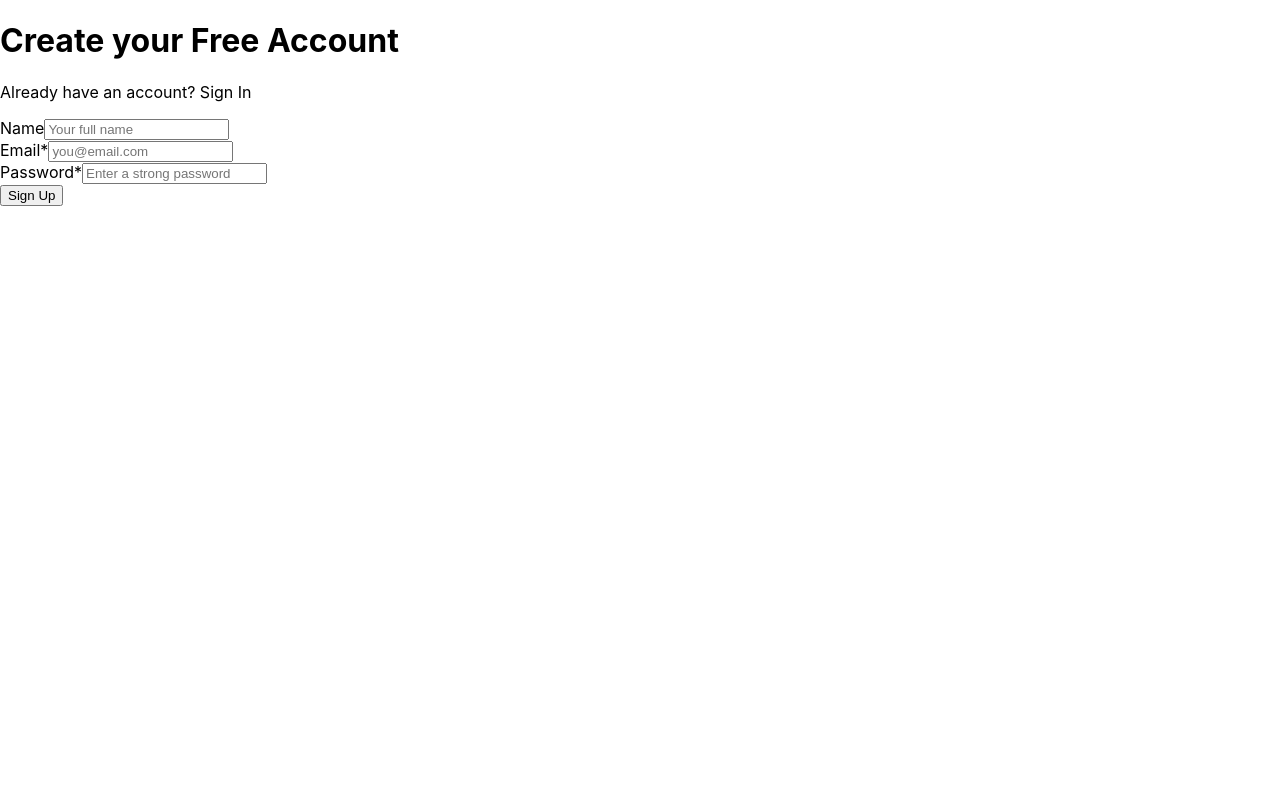
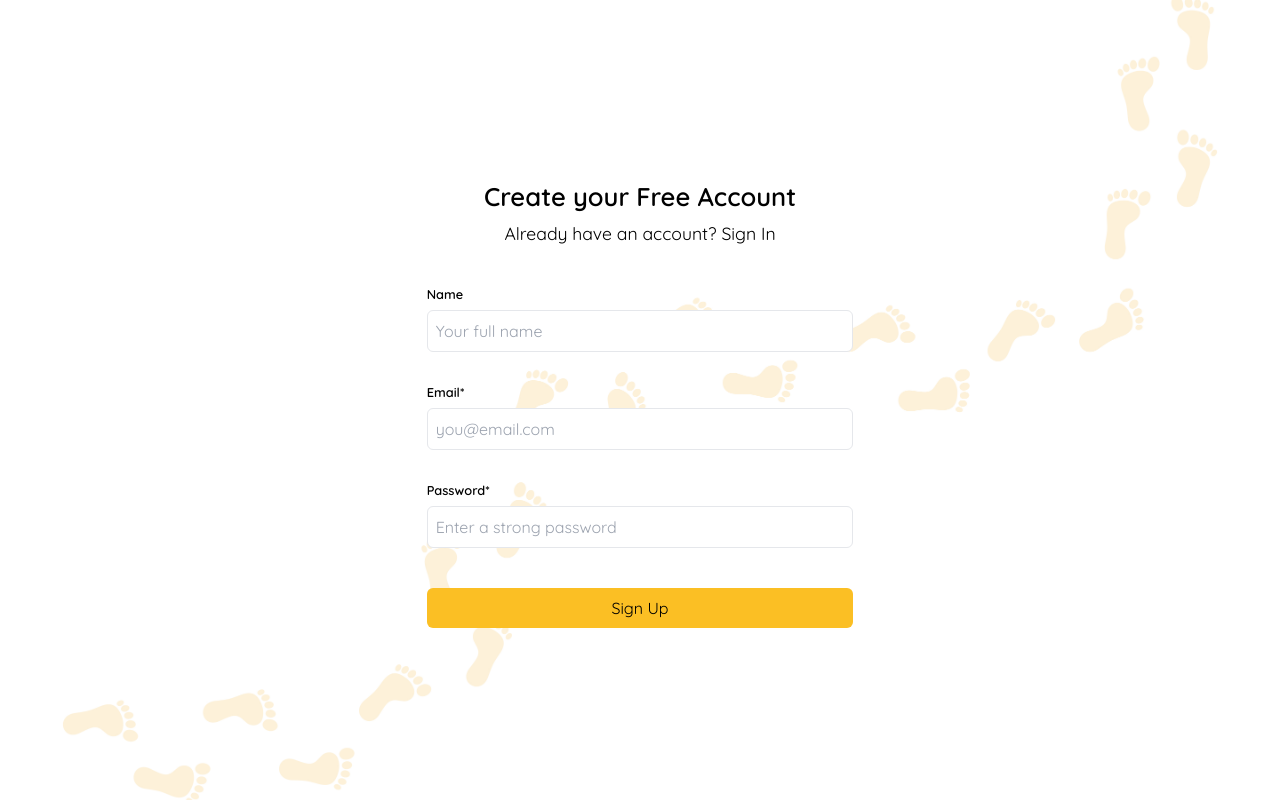
Before and after one commit to PierreParienteDimitrov/beach-cleanup-initiative, a Next.js app: page /signup in a window 1280 px wide. Built offline with nearby package versions, Linux system fonts and the light colour scheme.

Commit message:
added signupForm component

```diff
--- /dev/null
+++ b/components/auth/SignupForm.js
@@ -0,0 +1,129 @@
+import { useRef, useState } from 'react';
+import Link from 'next/link';
+import Image from 'next/image';
+import footprint from '../../images/footprint.jpg';
+import { validateEmail } from '../../util/validations';
+import SignupBtn from '../buttons/SignupBtn';
+
+async function createUser(name, email, password) {
+	console.log(email);
+
+	// adding validation
+	const emailValidation = await validateEmail(email);
+	console.log(emailValidation);
+
+	if (!emailValidation) {
+		// if is not email, return true to setAlert to true
+		return true;
+	}
+
+	const response = await fetch('api/auth/create-user', {
+		method: 'POST',
+		body: JSON.stringify({ email, password }),
+		headers: {
+			'Content-Type': 'application/json',
+		},
+	});
+
+	const data = await response.json();
+
+	if (!response.ok) {
+		throw new Error(data.message || 'Something went wrong!');
+	}
+
+	return data;
+}
+
+const SignupForm = () => {
+	// Refs
+	const nameRef = useRef();
+	const emailRef = useRef();
+	const passwordRef = useRef();
+
+	// States
+	const [alert, setAlert] = useState(false);
+
+	const submitHandler = async (e) => {
+		e.preventDefault();
+		const name = nameRef.current.value;
+		const email = emailRef.current.value;
+		const password = passwordRef.current.value;
+
+		// Reinitializing alert to false
+		setAlert(false);
+
+		const isTrue = await createUser(name, email, password);
+		setAlert(isTrue);
+	};
+
+	return (
+		<div className='w-full h-screen flex flex-col justify-center items-center'>
+			<Image
+				className='w-screen h-screen -z-10'
+				src={footprint}
+				alt='Yellow footprint'
+				layout='fill'
+				objectFit='cover'
+				objectPosition='center'
+			/>
+
+			<div className='mb-8 text-center'>
+				<h3>Create your Free Account</h3>
+
+				<h6>
+					Already have an account?{' '}
+					<Link href='/login'>
+						<a>Sign In</a>
+					</Link>
+				</h6>
+			</div>
+
+			{/* Form */}
+			<div className='w-4/12'>
+				<form onSubmit={submitHandler} className='w-full'>
+					{/* Name */}
+					<div className='flex flex-col mb-6'>
+						<label htmlFor='name'>Name</label>
+						<input
+							type='name'
+							id='name'
+							placeholder='Your full name'
+							required
+							ref={nameRef}
+							className='border p-2 rounded-md'
+						/>
+					</div>
+					{/* Email */}
+					<div className='flex flex-col mb-6'>
+						<label htmlFor='email'>Email*</label>
+						<input
+							// type='email'
+							id='email'
+							placeholder='you@email.com'
+							required
+							ref={emailRef}
+							className='border p-2 rounded-md'
+						/>
+						{alert && <p>Please enter valid email</p>}
+					</div>
+					{/* Password */}
+					<div className='flex flex-col mb-10'>
+						<label htmlFor='password'>Password*</label>
+						<input
+							type='password'
+							id='password'
+							placeholder='Enter a strong password'
+							required
+							ref={passwordRef}
+							className='border p-2 rounded-md'
+						/>
+					</div>
+
+					<SignupBtn cta={'Sign Up'} />
+				</form>
+			</div>
+		</div>
+	);
+};
+
+export default SignupForm;
--- /dev/null
+++ b/components/buttons/SignupBtn.js
@@ -0,0 +1,5 @@
+const SignupBtn = ({ cta }) => {
+	return <button className='w-full py-2 bg-yellow-400 rounded-md'>{cta}</button>;
+};
+
+export default SignupBtn;
--- a/package.json
+++ b/package.json
@@ -17,7 +17,10 @@
     "react-dom": "17.0.2"
   },
   "devDependencies": {
+    "autoprefixer": "^10.2.6",
     "eslint": "7.29.0",
-    "eslint-config-next": "11.0.1"
+    "eslint-config-next": "11.0.1",
+    "postcss": "^8.3.5",
+    "tailwindcss": "^2.2.4"
   }
 }
--- a/pages/_document.js
+++ b/pages/_document.js
@@ -10,9 +10,14 @@ class MyDocument extends Document {
 		return (
 			<Html>
 				<Head>{/* Import CSS for nprogress */}</Head>
-				<link rel='preconnect' href='https://fonts.gstatic.com' />
+				<link rel='preconnect' href='https://fonts.googleapis.com' />
 				<link
-					href='https://fonts.googleapis.com/css2?family=Fira+Sans:ital,wght@0,100;0,200;0,300;0,400;0,600;0,700;0,800;0,900;1,100;1,200;1,300;1,400;1,500;1,600;1,700;1,800;1,900&display=swap'
+					rel='preconnect'
+					href='https://fonts.gstatic.com'
+					crossOrigin='true'
+				/>
+				<link
+					href='https://fonts.googleapis.com/css2?family=Quicksand:wght@300;400;500;600;700&display=swap'
 					rel='stylesheet'
 				/>
 
--- a/pages/signin.js
+++ b/pages/login.js
@@ -1,6 +1,6 @@
 import React from 'react';
 
-const signin = () => {
+const login = () => {
 	return (
 		<div>
 			<h1>Sign in to your account</h1>
@@ -8,4 +8,4 @@ const signin = () => {
 	);
 };
 
-export default signin;
+export default login;
--- a/pages/signup.js
+++ b/pages/signup.js
@@ -1,46 +1,10 @@
-import Link from 'next/link';
+import SignupForm from '../components/auth/SignupForm';
 
 const signup = () => {
-	const submitHandler = (e) => {
-		e.preventDefault();
-		console.log('clicked');
-	};
-
 	return (
-		<div>
-			<div>
-				<h1>Create your Free Account</h1>
-				<p>
-					Already have an account?{' '}
-					<Link href='/signin'>
-						<a>Sign In</a>
-					</Link>
-				</p>
-			</div>
-			<form onSubmit={submitHandler}>
-				{/* Name */}
-				<div>
-					<label htmlFor='name'>Name</label>
-					<input type='name' id='name' placeholder='Your full name' required />
-				</div>
-				{/* Email */}
-				<div>
-					<label htmlFor='email'>Email*</label>
-					<input type='email' id='email' placeholder='you@email.com' required />
-				</div>
-				{/* Passowrd */}
-				<div>
-					<label htmlFor='password'>Password*</label>
-					<input
-						type='password'
-						id='password'
-						placeholder='Enter a strong password'
-						required
-					/>
-				</div>
-				<button>Sign Up</button>
-			</form>
-		</div>
+		<>
+			<SignupForm />
+		</>
 	);
 };
 
--- /dev/null
+++ b/postcss.config.js
@@ -0,0 +1,6 @@
+module.exports = {
+  plugins: {
+    tailwindcss: {},
+    autoprefixer: {},
+  },
+}
--- a/styles/globals.css
+++ b/styles/globals.css
@@ -1,16 +1,33 @@
-html,
+@tailwind base;
+@tailwind components;
+@tailwind utilities;
+
 body {
-  padding: 0;
-  margin: 0;
-  font-family: -apple-system, BlinkMacSystemFont, Segoe UI, Roboto, Oxygen,
-    Ubuntu, Cantarell, Fira Sans, Droid Sans, Helvetica Neue, sans-serif;
+	font-family: 'Quicksand', sans-serif;
 }
 
-a {
-  color: inherit;
-  text-decoration: none;
+/* 300;400;500;600;700 */
+
+h1 {
+	font-weight: 500;
 }
 
-* {
-  box-sizing: border-box;
+h3 {
+	font-size: 1.6rem;
+	font-weight: 600;
+	line-height: 3rem;
 }
+
+h6 {
+	font-size: 1.1rem;
+}
+
+label {
+	font-weight: 600;
+	font-size: 0.8rem;
+	line-height: 2rem;
+}
+
+input {
+	font-size: 1rem;
+}
--- /dev/null
+++ b/tailwind.config.js
@@ -0,0 +1,15 @@
+module.exports = {
+	purge: ['./pages/**/*.{js,ts,jsx,tsx}', './components/**/*.{js,ts,jsx,tsx}'],
+	darkMode: false, // or 'media' or 'class'
+	theme: {
+		extend: {
+			zIndex: {
+				'-10': '-10',
+			},
+		},
+	},
+	variants: {
+		extend: {},
+	},
+	plugins: [],
+};
--- /dev/null
+++ b/util/validations.js
@@ -0,0 +1,10 @@
+export function validateEmail(email) {
+	const re =
+		/^(([^<>()\[\]\\.,;:\s@"]+(\.[^<>()\[\]\\.,;:\s@"]+)*)|(".+"))@((\[[0-9]{1,3}\.[0-9]{1,3}\.[0-9]{1,3}\.[0-9]{1,3}\])|(([a-zA-Z\-0-9]+\.)+[a-zA-Z]{2,}))$/;
+
+	if (email.match(re)) {
+		return true;
+	} else {
+		return false;
+	}
+}
```
Also changed, not shown: images/footprint.jpg (added), styles/SignupForm.module.css (added), 1 other file (tests, documents, lock files or other folders).
